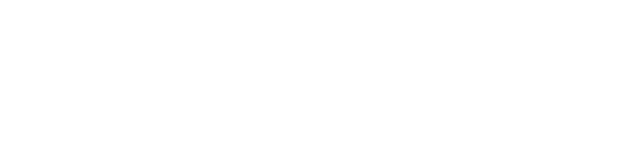
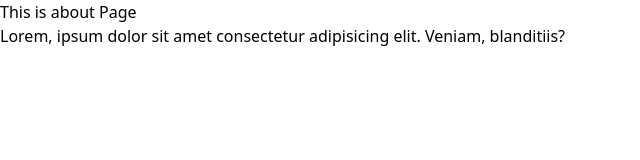
Before and after one commit to Heinhtet4/git---test, a website: page src/index.html in a window 1280 px wide. Shown: the whole page, without its empty margins (0-640 px from the left). Drawn offline with Linux system fonts and the light colour scheme.

Commit message:
addAbout

```diff
--- a/src/index.html
+++ b/src/index.html
@@ -11,7 +11,10 @@
 
     </section>
     <section class="about">
-
+        <div>
+            <h1> This is about Page</h1>
+            <p> Lorem, ipsum dolor sit amet consectetur adipisicing elit. Veniam, blanditiis?</p>
+        </div>
     </section>
     <section class="service">
 
```
